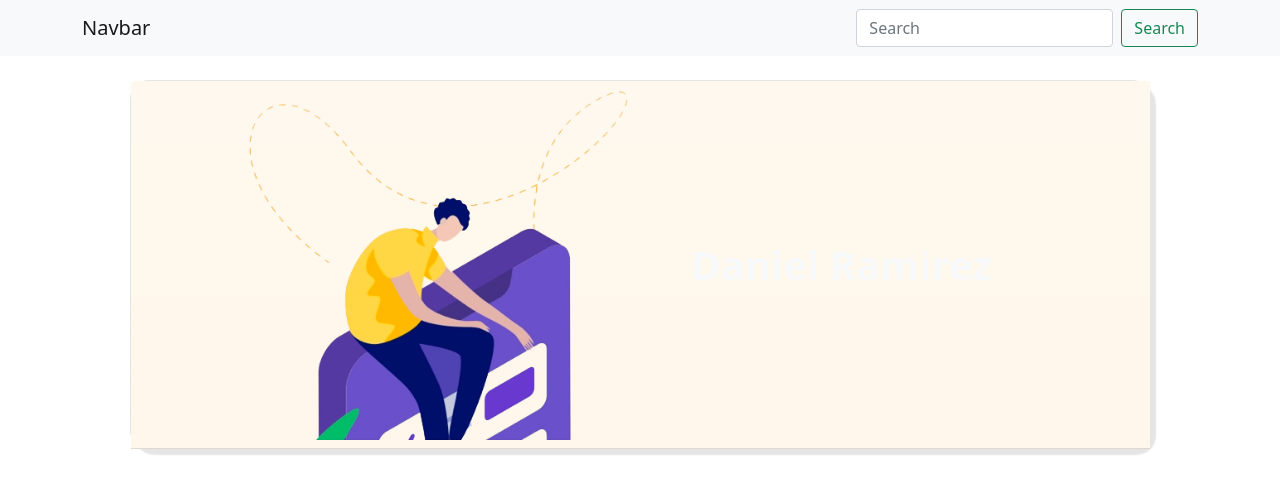
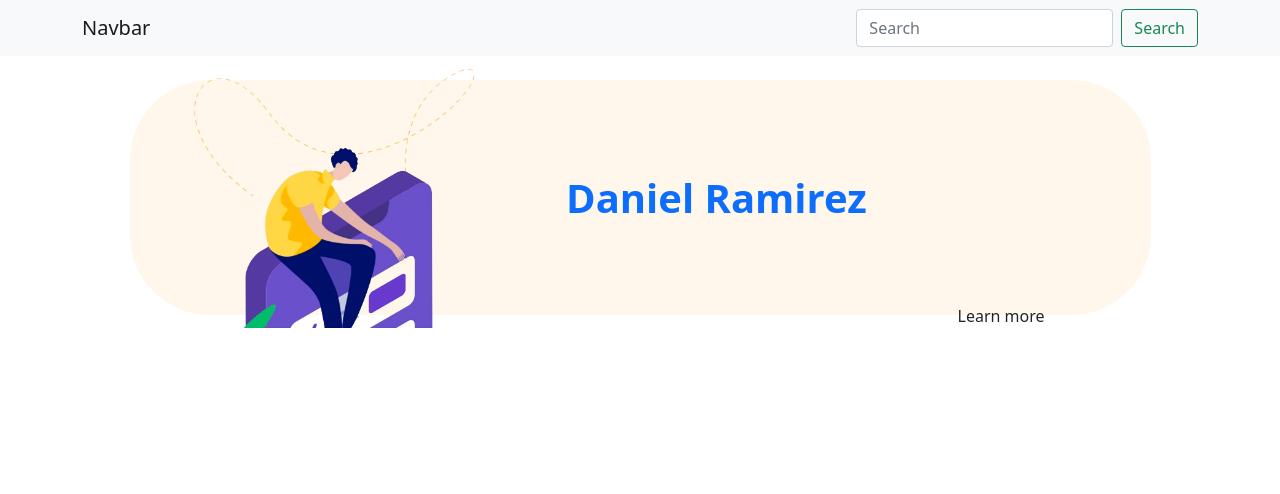
Before and after one commit to danielrs95/test-imaginamos, a React (Create React App) app: page / in a window 1280 px wide. Shown: the top 494 px of the page. Built offline with nearby package versions, Linux system fonts and the light colour scheme.

Commit message:
Agrega header basico

```diff
--- a/src/components/HomeHeader.js
+++ b/src/components/HomeHeader.js
@@ -5,29 +5,28 @@ const HomeHeader = () => {
   return (
     <div className='container mt-4'>
       <div className='row justify-content-center'>
-        <div className='col-11'>
+        <div className='col-11' style={{ borderRadius: '10rem' }}>
           <div
-            className='card'
-            style={{
-              border: '0.1px solid rgb(0 0 0 / 10%)',
-              borderRadius: '1.2rem',
-              boxShadow: '5px 5px 1.5px 0 rgb(0 0 0 / 10%)',
-            }}
-          >
-            <div
-              className='card-header container d-flex bg-gradient justify-content-evenly align-items-center'
+            className='container d-flex justify-content-evenly align-items-center'
             style={{
               backgroundColor: '#fff7eb',
+              borderRadius: '5rem',
+              height: '90%',
             }}
           >
             <div className='row'>
-                <div className='col-12 col-lg-6 d-flex justify-content-center'>
+              <div className='col-12 col-lg-4  justify-content-center'>
                 <img src={headerImg} className='img-fluid ' alt='...' />
               </div>
 
               <div className='d-flex flex-column col-12 col-lg-6 text-center text-light justify-content-center'>
-                  <h1 className='card-text fw-bold '>Daniel Ramirez</h1>
+                <h1 className='card-text fw-bold text-primary '>
+                  Daniel Ramirez
+                </h1>
               </div>
+
+              <div className='col-lg-2 d-flex flex-column justify-content-end'>
+                Learn more
               </div>
             </div>
           </div>
```
Lines whose indentation alone changed are shown as unchanged.
